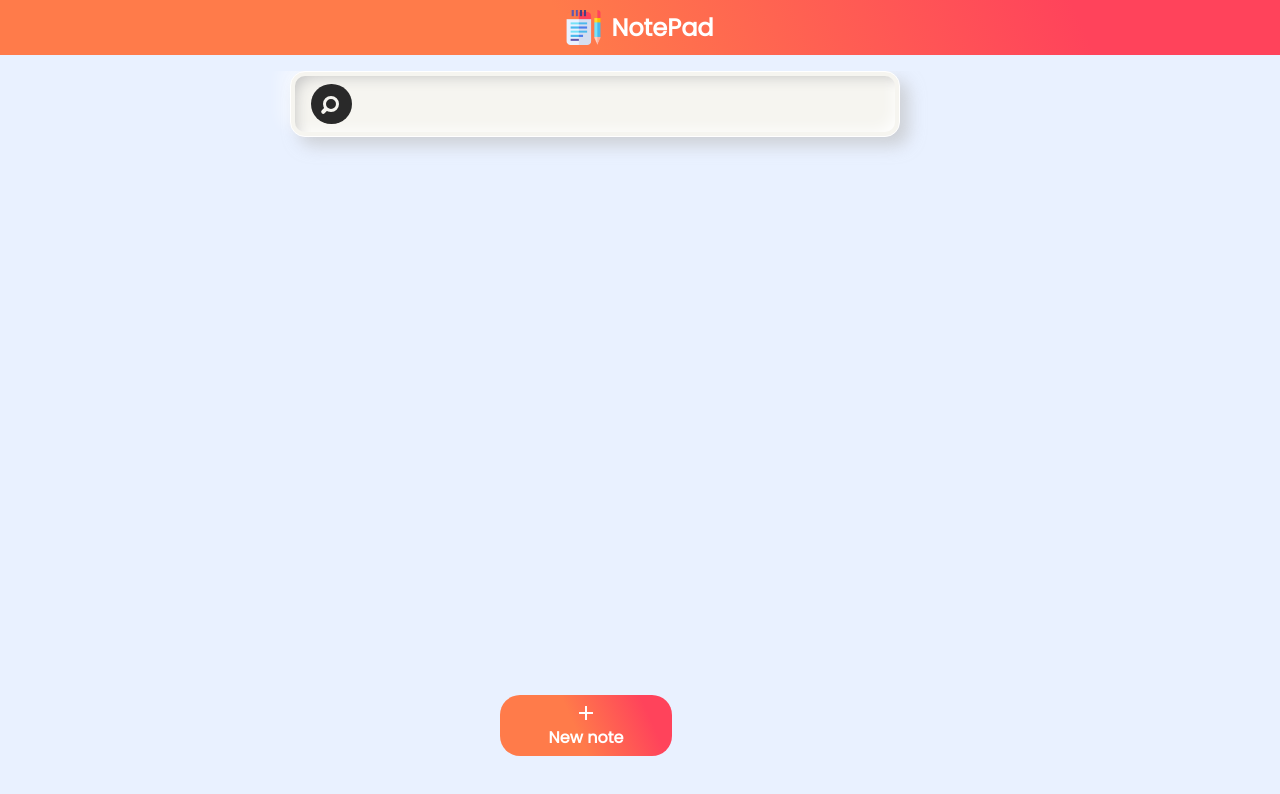
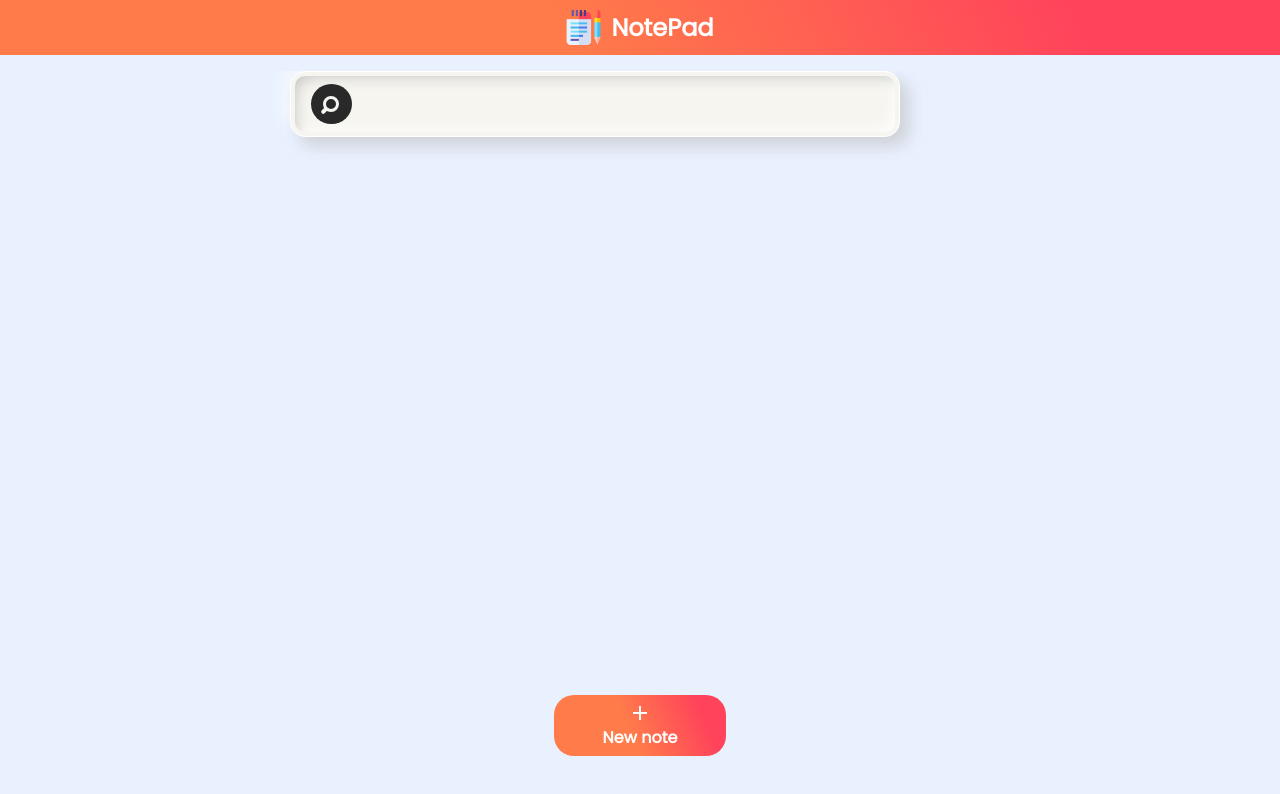
Before and after one commit to Moro-Afriyie/Note-App, an Angular app: page / in a window 1280 px wide. Shown: the top 794 px of the page. Built offline with nearby package versions, Linux system fonts and the light colour scheme.

Commit message:
added align-self: center to the .add__note div

```diff
--- a/src/app/notepad-page/notepad-page.component.scss
+++ b/src/app/notepad-page/notepad-page.component.scss
@@ -181,7 +181,7 @@ form {
 
 .add__note {
     width: 160px;
-    margin-left: 30%;
+    align-self: center;
     color: white;
     background: linear-gradient( 66deg, #ff7b4a 44%, #ff435b 84%);
     display: flex;
```
